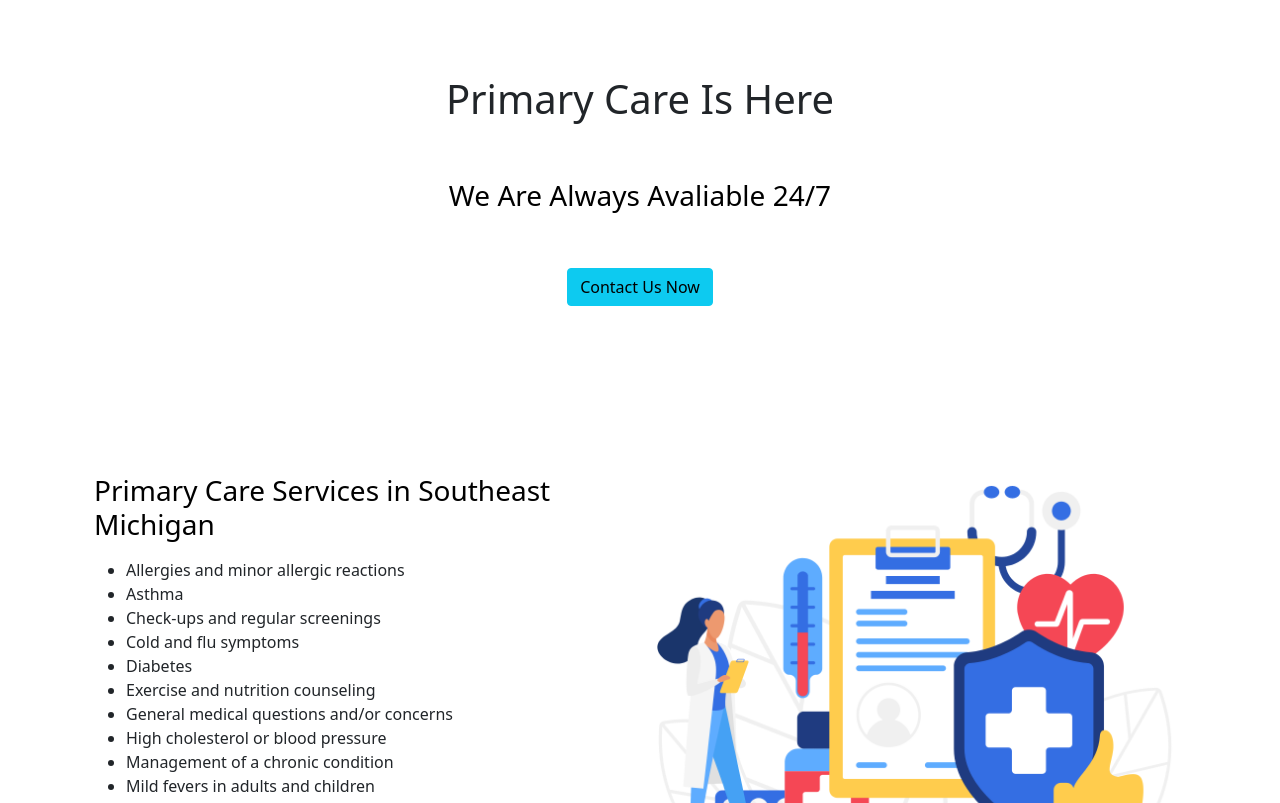
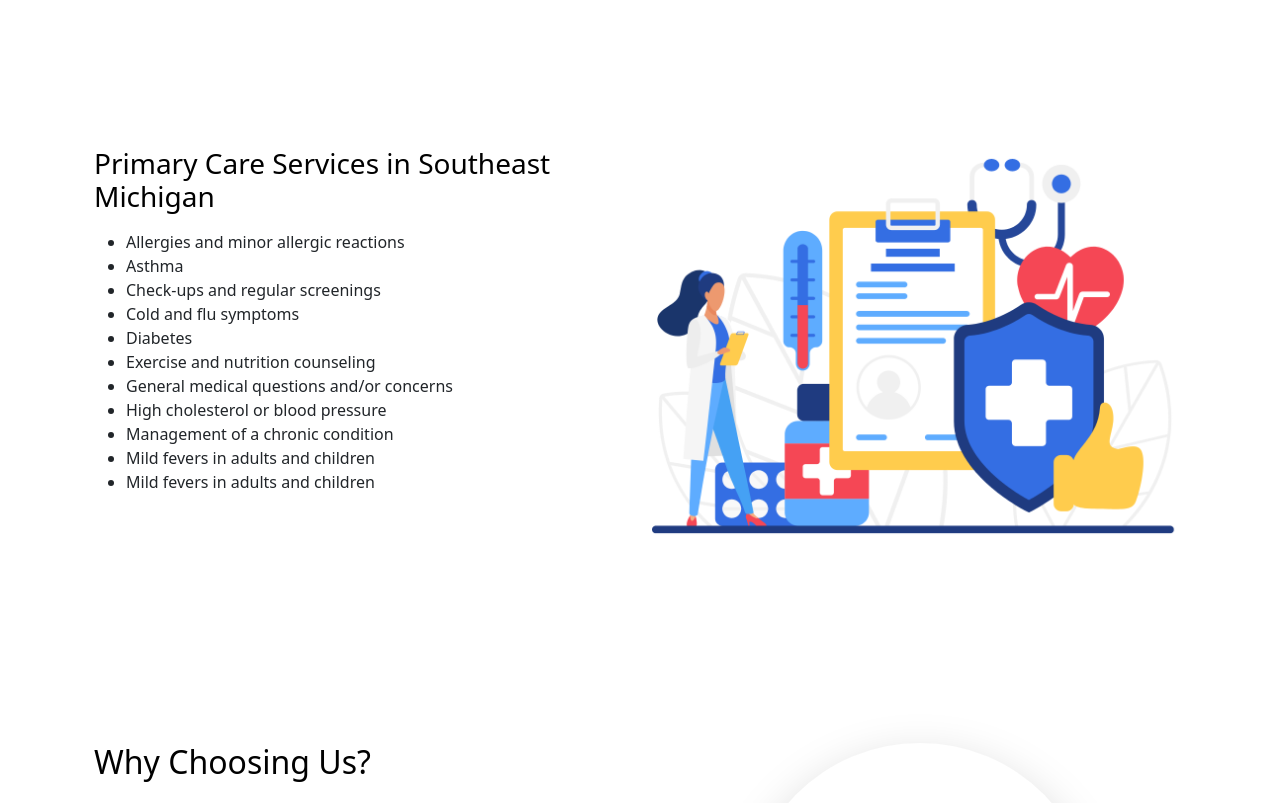
Before and after one commit to vitaurgentcare/primarycare, a plain HTML site: page index.html in a window 1280 px wide. Shown: the part 1237-2040 px from the top of the page. Drawn offline with nearby package versions, Linux system fonts and the light colour scheme.

Commit message:
Update index.html

```diff
--- a/index.html
+++ b/index.html
@@ -84,7 +84,7 @@
                         <img src="images/icon/1.png" width="35" height="35">
                         <br><br>
                         <p class="card-text">21090 Allen Road Woodhaven 48183, Southeast Michigan </p>
-                        <br><br>
+                        <br>
                     </div>
                 </div>
             </div>
@@ -92,17 +92,6 @@
         </div>
     </div>
 </section>
-
-<section id="about">
-    <br><br><br>
-     <div class="container">
-         <center><h1 >Primary Care Is Here</h1></center>
-         <br><br>
-         <center><strong><h3 >We Are Always Avaliable 24/7</h3></strong></center>
-         <br><br>
-         <center><a href="contact.html"><button type="button" class="btn btn-info" >Contact Us Now</button></a></center>
-     </div>
- </section>
 
             <br><br><br>
             <section class="hero" >
```
